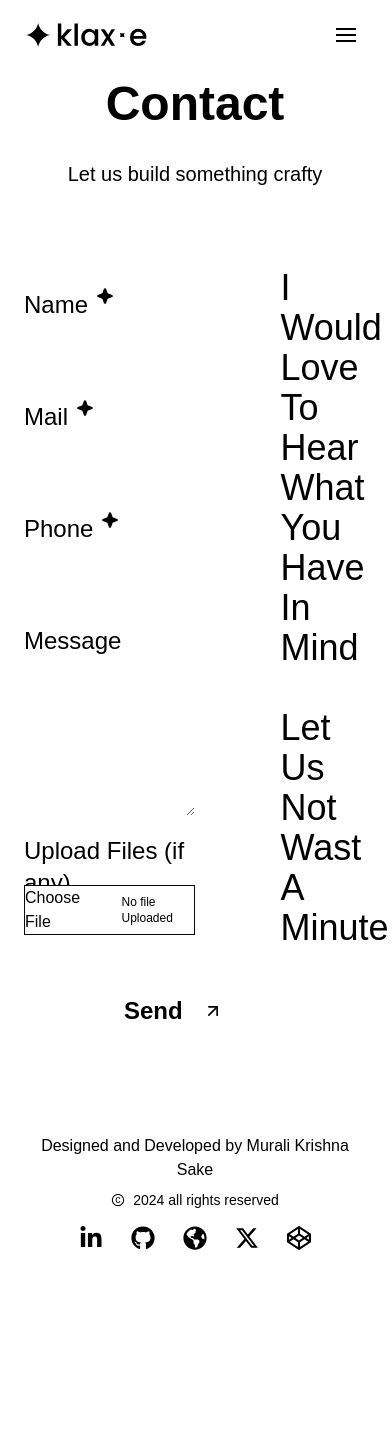
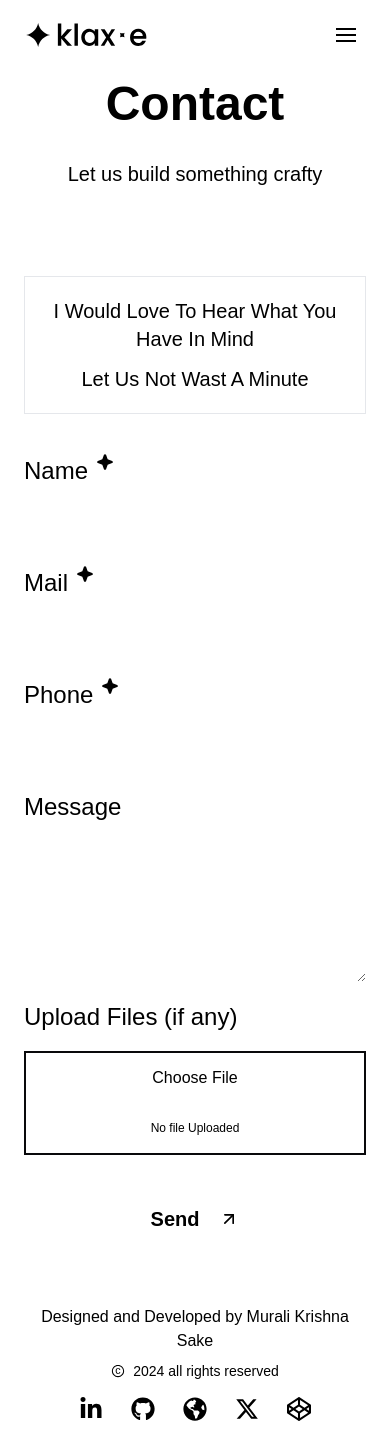
Before and after one commit to Kanna116/klaxe, a Next.js app: page /contact in a window 390 px wide. Before the commit the page ends 1270 px from the top, so only its background shows below. Built offline with nearby package versions, Linux system fonts and the light colour scheme; a web font is replaced by a local one.

Commit message:
Made contact page responsive

```diff
--- a/pages/contact/components/contactfiles.js
+++ b/pages/contact/components/contactfiles.js
@@ -20,7 +20,7 @@ const ContactFiles = ({ inputName, setFormData, formData }) => {
         <>
             <div className='w-full h-fit mt-3'>
                 <h4 className='h-[50px] text-2xl'>Upload Files <span>(if any)</span></h4>
-                <div className='w-full h-[50px] border-[1px] border-zinc-950  flex items-center justify-between pr-4 gap-5'>
+                <div className='w-full lg:h-[50px] h-fit border-[2px] border-zinc-950  flex lg:flex-row flex-col items-center justify-between lg:pr-4 pr-0 lg:gap-5 gap-0'>
                     <input
                         type='file'
                         name={inputName}
@@ -28,12 +28,12 @@ const ContactFiles = ({ inputName, setFormData, formData }) => {
                         className='hidden'
                         onChange={e => handleFileChange(e)}
                     />
-                    <label htmlFor={inputName} className="cursor-pointer shrink-0 bg-white text-black h-full w-1/2 grid place-items-center">
+                    <label htmlFor={inputName} className="cursor-pointer shrink-0 bg-white text-black lg:h-full h-[50px] lg:w-1/2 w-full grid place-items-center">
                         {formData.file === null ? 'Choose File' : 'Choose another file'}
                     </label>
-                    <p className='text-xs w-full flex items-center justify-between'>
+                    <p className='text-xs w-full flex items-center justify-center h-[50px] px-3 lg:px-0'>
                         {formData.file === null ? 'No file Uploaded' : formData.file.name}
-                        {formData.file && <span className='text-xl border-[1px] rounded-full' onClick={handleFileRemove}><IoIosClose /></span>}
+                        {formData.file && <span className='text-xl border-[1px] rounded-full ml-auto' onClick={handleFileRemove}><IoIosClose /></span>}
                     </p>
                 </div>
             </div>
--- a/pages/contact/components/contacthero.js
+++ b/pages/contact/components/contacthero.js
@@ -2,7 +2,7 @@ import React from 'react'
 
 const ContactHero = () => {
     return (
-        <div className='w-full h-fit my-20 flex flex-col items-center justify-center gap-8'>
+        <div className='w-full h-fit my-20  flex flex-col items-center justify-center gap-8'>
             <h1 className='text-5xl font-semibold'>Contact</h1>
             <h4 className='text-xl'>Let us build something crafty</h4>
         </div>
--- a/pages/contact/index.js
+++ b/pages/contact/index.js
@@ -1,13 +1,12 @@
+import { useState } from 'react';
 import { FiArrowUpRight } from 'react-icons/fi';
-import { PiStarFourFill } from "react-icons/pi";
+import { IoMdCheckmark } from 'react-icons/io';
 import Footer from '../components/footer';
 import Navbar from '../components/navbar';
+import ContactFiles from './components/contactfiles';
 import ContactHero from './components/contacthero';
 import ContactInput from './components/contactinput';
 import ContactMessage from './components/contactmessage';
-import ContactFiles from './components/contactfiles';
-import { useState } from 'react';
-import { IoMdCheckmark } from 'react-icons/io';
 
 const Contact = () => {
     const [formData, setFormData] = useState({
@@ -17,47 +16,42 @@ const Contact = () => {
         message: '',
         file: null
     });
-    const [submitted, setSubmitted] = useState(false);
 
 
-
-
-
+    const [submitted, setSubmitted] = useState(false);
 
 
     const handleSubmit = async (e) => {
         e.preventDefault();
-        console.log(formData)
-        setSubmitted(true)
 
-        // try {
-        //     const response = await fetch('https://formspree.io/f/mayrbyew', {
-        //         method: 'POST',
-        //         headers: {
-        //             'Content-Type': 'application/json',
-        //         },
-        //         body: JSON.stringify(formData),
-        //     });
+        try {
+            const response = await fetch('https://formspree.io/f/mayrbyew', {
+                method: 'POST',
+                headers: {
+                    'Content-Type': 'application/json',
+                },
+                body: JSON.stringify(formData),
+            });
 
-        //     if (response.ok) {
-        //         setSubmitted(true);
-        //         console.log('Form submitted successfully');
-        //     } else {
-        //         console.error('Failed to submit form');
-        //     }
-        // } catch (error) {
-        //     console.error('Error submitting form:', error);
-        // }
+            if (response.ok) {
+                setSubmitted(true);
+                console.log('Form submitted successfully');
+            } else {
+                console.error('Failed to submit form');
+            }
+        } catch (error) {
+            console.error('Error submitting form:', error);
+        }
     };
 
     return (
         <div className='px-[24px] md:px-[64px] lg:px-[96px] min-h-screen w-full mt-[60px]'>
             <Navbar />
             <ContactHero />
-            <div className='w-full h-fit flex items-start justify-between min-h-screen pb-10'>
+            <div className='w-full h-fit flex lg:flex-row flex-col-reverse items-start justify-between min-h-screen pb-10 '>
                 <form
                     onSubmit={e => handleSubmit(e)}
-                    className='w-1/2 h-full flex flex-col items-start justify-start'
+                    className='lg:w-1/2 w-full h-full flex flex-col items-start justify-start lg:mt-0 mt-5'
                 >
                     <ContactInput inputName='name' formData={formData} setFormData={setFormData} />
                     <ContactInput inputName='mail' formData={formData} setFormData={setFormData} />
@@ -67,18 +61,18 @@ const Contact = () => {
 
                     <button
                         type='submit'
-                        className='bg-white text-black w-fit flex px-[100px] py-[20px]  items-center justify-center gap-5 text-2xl font-semibold mt-10'>
+                        className='bg-white text-black w-fit flex lg:px-[100px] px-[50px] lg:py-[20px] py-[10px]  items-center mx-auto lg:mx-0 justify-center gap-5 lg:text-2xl text-xl font-semibold mt-10'>
                         Send <span className='text-xl'><FiArrowUpRight /></span>
                     </button>
 
-                    {submitted && <p className='text-primary text-xl font-light  mt-10 flex gap-5 items-center text-green-500'><span className='border-[1px] font-semibold p-2 rounded-full bg-green-400 text-black'><IoMdCheckmark /></span> Thank you for sending the details. I will connect with you ASAP</p>}
+                    {submitted && <p className='text-primary lg:text-xl text-sm font-light  mt-10 flex gap-5 items-center text-green-500'><span className='border-[1px] font-semibold p-2 rounded-full bg-green-400 text-black'><IoMdCheckmark /></span> Thank you for sending the details. I will connect with you ASAP</p>}
 
                 </form>
 
 
-                <div className='w-1/4 h-fit capitalize'>
-                    <h1 className='text-4xl font-light'>I would love to hear what you have in mind</h1>
-                    <h1 className='text-4xl font-light mt-10'>Let us not wast a minute</h1>
+                <div className='lg:w-1/4 w-full h-fit capitalize lg:mt-5 mt-2 border-[1px] lg:px-5 px-2 lg:py-20 py-5 text-center lg:text-start'>
+                    <h1 className='lg:text-4xl text-xl font-light'>I would love to hear what you have in mind</h1>
+                    <h1 className='lg:text-4xl text-xl font-light lg:mt-10 mt-3'>Let us not wast a minute</h1>
                 </div>
             </div>
 
```
